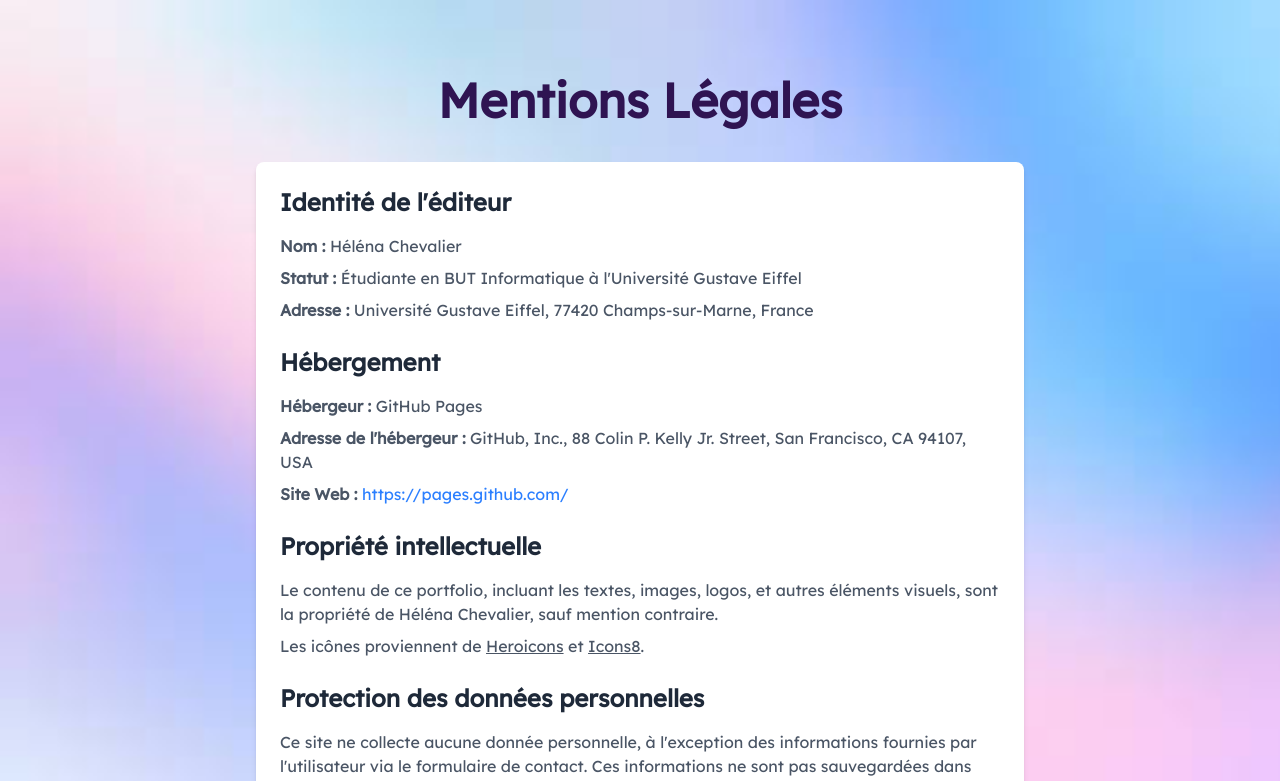
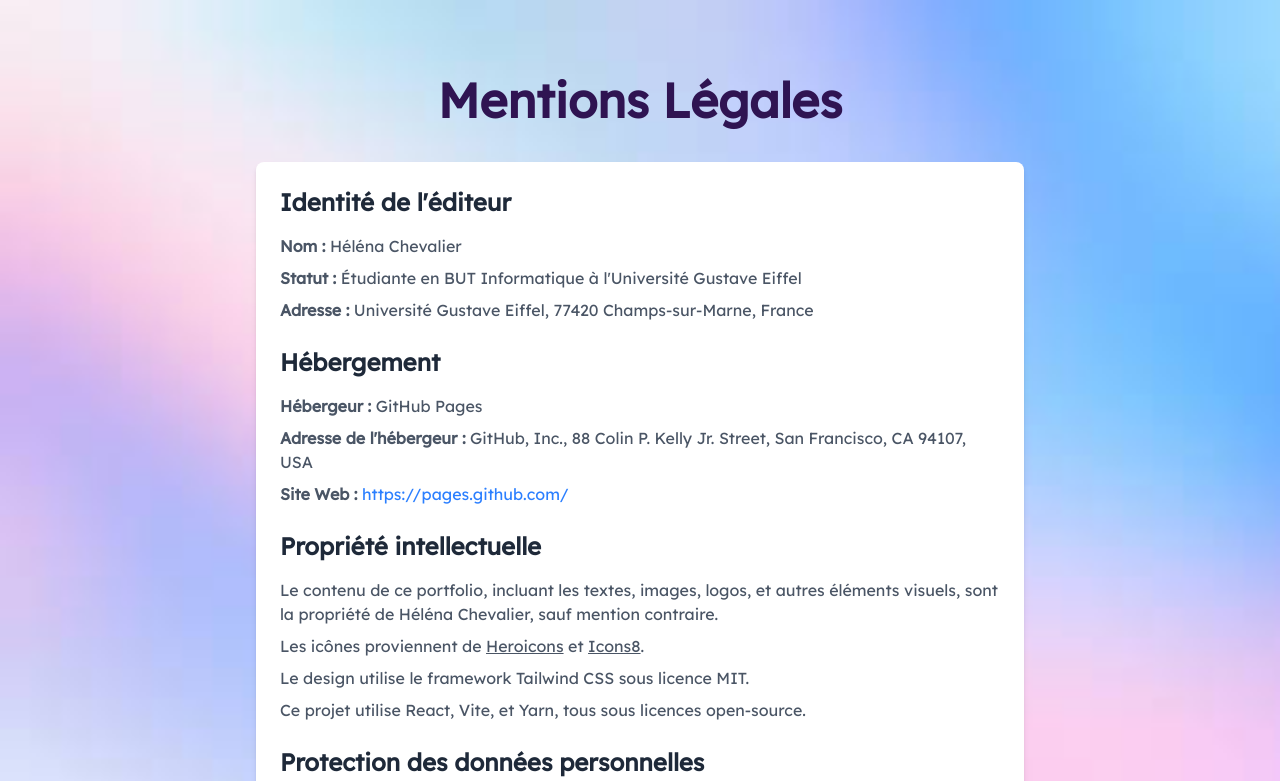
Before and after one commit to Artena8/but-portfolio-tailwind, a React (Vite) app: page /but-portfolio-tailwind/mentions-legales in a window 1280 px wide. Shown: the top 781 px of the page. Built offline with nearby package versions, Linux system fonts and the light colour scheme.

Commit message:
add tailwind css to mentions légales

```diff
--- a/src/pages/MentionsLegales/MentionsLegales.tsx
+++ b/src/pages/MentionsLegales/MentionsLegales.tsx
@@ -21,6 +21,8 @@ export const MentionsLegales = () => {
                     <h1 className="text-2xl font-bold text-gray-800 mt-6 mb-4">Propriété intellectuelle</h1>
                     <p className="text-gray-600 mb-2">Le contenu de ce portfolio, incluant les textes, images, logos, et autres éléments visuels, sont la propriété de Héléna Chevalier, sauf mention contraire.</p>
                     <p className="text-gray-600 mb-2">Les icônes proviennent de <a className="underline" href="https://heroicons.com/" target="_blank">Heroicons</a> et <a className="underline" href="https://icons8.com/icons" target="_blank">Icons8</a>.</p>
+                    <p className="text-gray-600 mb-2">Le design utilise le framework Tailwind CSS sous licence MIT.</p>
+                    <p className="text-gray-600 mb-2">Ce projet utilise React, Vite, et Yarn, tous sous licences open-source.</p>
 
                     <h1 className="text-2xl font-bold text-gray-800 mt-6 mb-4">Protection des données personnelles</h1>
                     <p className="text-gray-600 mb-2">Ce site ne collecte aucune donnée personnelle, à l'exception des informations fournies par l'utilisateur via le formulaire de contact. Ces informations ne sont pas sauvegardées dans une base de données et ne sont utilisées que dans le cadre de la réponse aux demandes de contact.</p>
```
